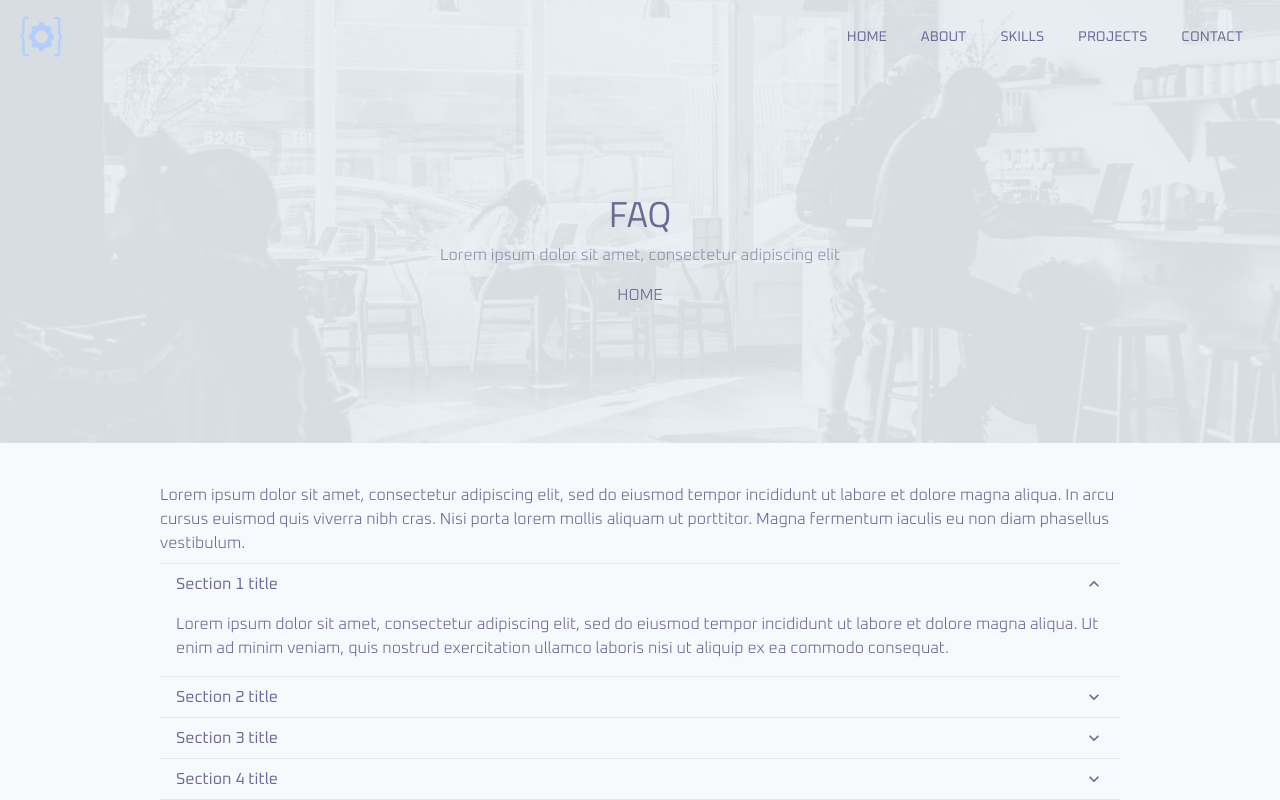
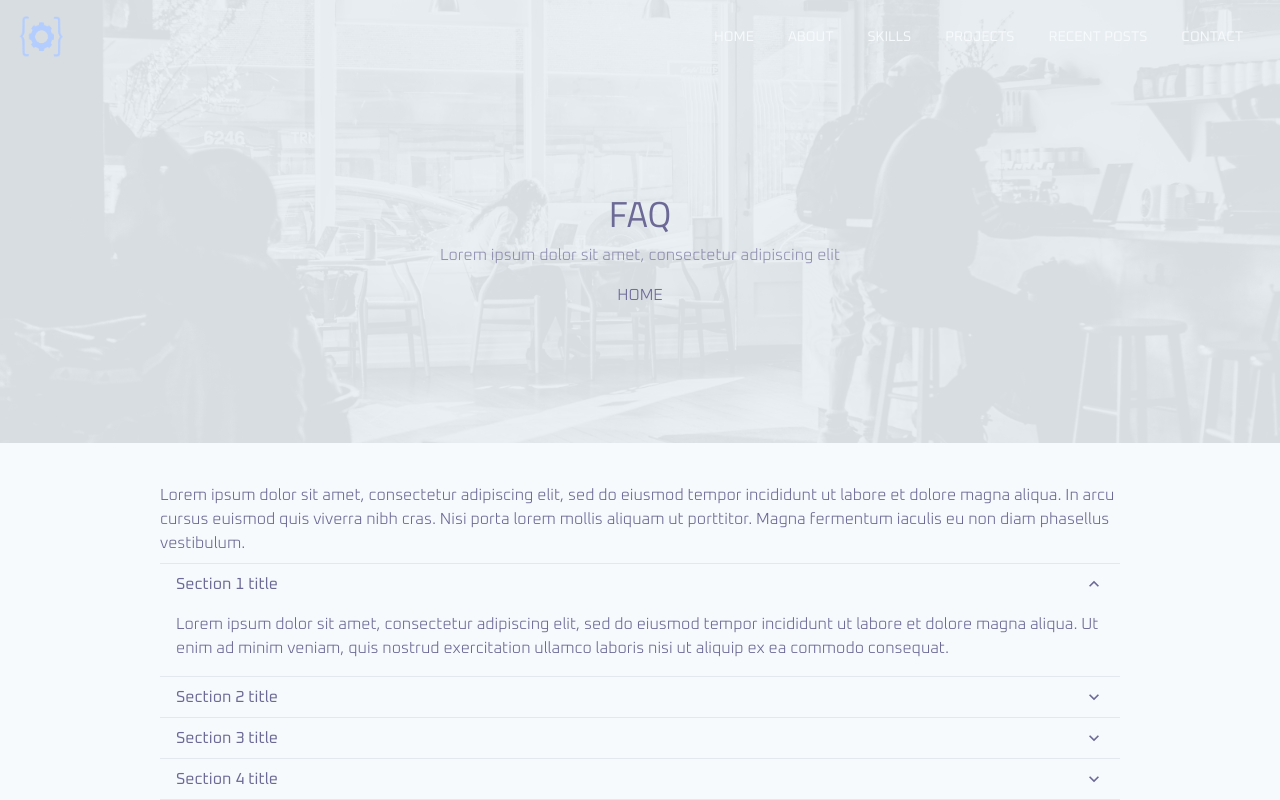
Before and after one commit to cyberangel99/portfolio-website, a Next.js app: page /faq in a window 1280 px wide. Shown: the top 800 px of the page. Built offline with nearby package versions, Linux system fonts and the light colour scheme; what @prismicio/client would draw is missing.

Commit message:
updated navigation bar

```diff
--- a/components/home/About.tsx
+++ b/components/home/About.tsx
@@ -47,7 +47,7 @@ export default function About() {
             </Text>
             <Divider my={8} />
             <HStack>
-              <SmoothScrollLink to={HASH_ROUTES.SERVICES}>
+              <SmoothScrollLink to={HASH_ROUTES.ABOUT}>
                 <Button colorScheme="accent" leftIcon={<FiChevronDown />}>
                   OUR SERVICES
                 </Button>
--- a/components/home/Hero.tsx
+++ b/components/home/Hero.tsx
@@ -1,9 +1,13 @@
 import { Flex, Box, Text, Heading, Icon } from '@chakra-ui/react'
 import React from 'react'
 import { FiMapPin } from 'react-icons/fi'
+import { Element } from 'react-scroll'
+
+import { HASH_ROUTES } from '../../constants'
 
 export default function Hero() {
   return (
+    <Element name={HASH_ROUTES.HOME}>
       <Flex
         h={{ sm: 'full', md: '100vh' }}
         alignItems="center"
@@ -25,5 +29,6 @@ export default function Hero() {
           </Text>
         </Box>
       </Flex>
+    </Element>
   )
 }
--- a/components/layouts/Header.tsx
+++ b/components/layouts/Header.tsx
@@ -72,7 +72,7 @@ export default function Header() {
             <Flex alignItems="center" justifyContent="end">
               <HStack>
                 <Box display={{ base: 'none', lg: 'block' }}>
-                  <NavigationMenu />
+                  <NavigationMenu isSticky={isSticky} />
                 </Box>
                 <MobileMenuButton onOpen={onOpen} />
               </HStack>
--- a/components/layouts/NavigationMenu.tsx
+++ b/components/layouts/NavigationMenu.tsx
@@ -1,40 +1,23 @@
-import { Box, Button, HStack, Menu, MenuButton, MenuItem, MenuList } from '@chakra-ui/react'
-import Link from 'next/link'
+import { Box, Button, HStack, Menu, MenuButton } from '@chakra-ui/react'
 import React from 'react'
-import { FiChevronDown } from 'react-icons/fi'
 
-import { MENU_ITEMS } from '../../constants'
+import { HASH_ROUTE_MENU_ITEMS } from '../../constants'
+import SmoothScrollLink from '../shared/SmoothScrollLink'
 
-export default function NavigationMenu() {
+export default function NavigationMenu({ isSticky }) {
+  const textColor = !isSticky ? 'gray.50' : 'purple.400'
+  const textBackground = !isSticky ? 'transparent' : 'gray.100'
   return (
     <Box bg="transparent" borderRadius={5} borderLeftRadius={0}>
       <HStack justifyContent="center" alignItems="center">
-        {MENU_ITEMS.map((hashItem) => (
-          <Box key={hashItem.url}>
-            {!hashItem && (
-              <Link href={hashItem.url} passHref>
-                <a>
-                  <Button
-                    my={0}
-                    variant="ghost"
-                    outline="none"
-                    borderStyle="solid"
-                    borderWidth={1}
-                    borderColor="transparent"
-                    size="sm"
-                    isActive={false}
-                    aria-label={hashItem.name.toUpperCase()}
-                  >
-                    {hashItem.name.toUpperCase()}
-                  </Button>
-                </a>
-              </Link>
-            )}
-            {hashItem && (
+        {HASH_ROUTE_MENU_ITEMS.map((hashItem) => (
+          <SmoothScrollLink to={hashItem.hash} scrollOffset={-50}>
+            <Box key={hashItem.hash}>
               <Menu>
                 <MenuButton
                   as={Button}
                   my={0}
+                  color={textColor}
                   variant="ghost"
                   outline="none"
                   borderStyle="solid"
@@ -43,12 +26,17 @@ export default function NavigationMenu() {
                   size="sm"
                   isActive={false}
                   aria-label={hashItem.name.toUpperCase()}
+                  _hover={{ color: 'purple.400', backgroundColor: 'gray.100' }}
+                  _active={{
+                    color: textColor,
+                    backgroundColor: textBackground
+                  }}
                 >
                   {hashItem.name.toUpperCase()}
                 </MenuButton>
               </Menu>
-            )}
-          </Box>
+            </Box>
+          </SmoothScrollLink>
         ))}
       </HStack>
     </Box>
--- a/components/shared/SmoothScrollLink.tsx
+++ b/components/shared/SmoothScrollLink.tsx
@@ -1,7 +1,5 @@
 import React, { ReactNode } from 'react'
 import { Link as ScrollLink } from 'react-scroll'
-
-import { usePageOffset } from '../../hooks/ui'
 
 type Props = {
   children: ReactNode
@@ -11,9 +9,8 @@ type Props = {
 }
 
 export default function SmoothScrollLink({ children, to, duration = 700, scrollOffset }: Props) {
-  const { offset } = usePageOffset()
   return (
-    <ScrollLink to={to} spy smooth duration={duration} offset={scrollOffset || offset}>
+    <ScrollLink to={to} spy smooth duration={duration} offset={scrollOffset || 0}>
       {children}
     </ScrollLink>
   )
```
Lines whose indentation alone changed are shown as unchanged.
